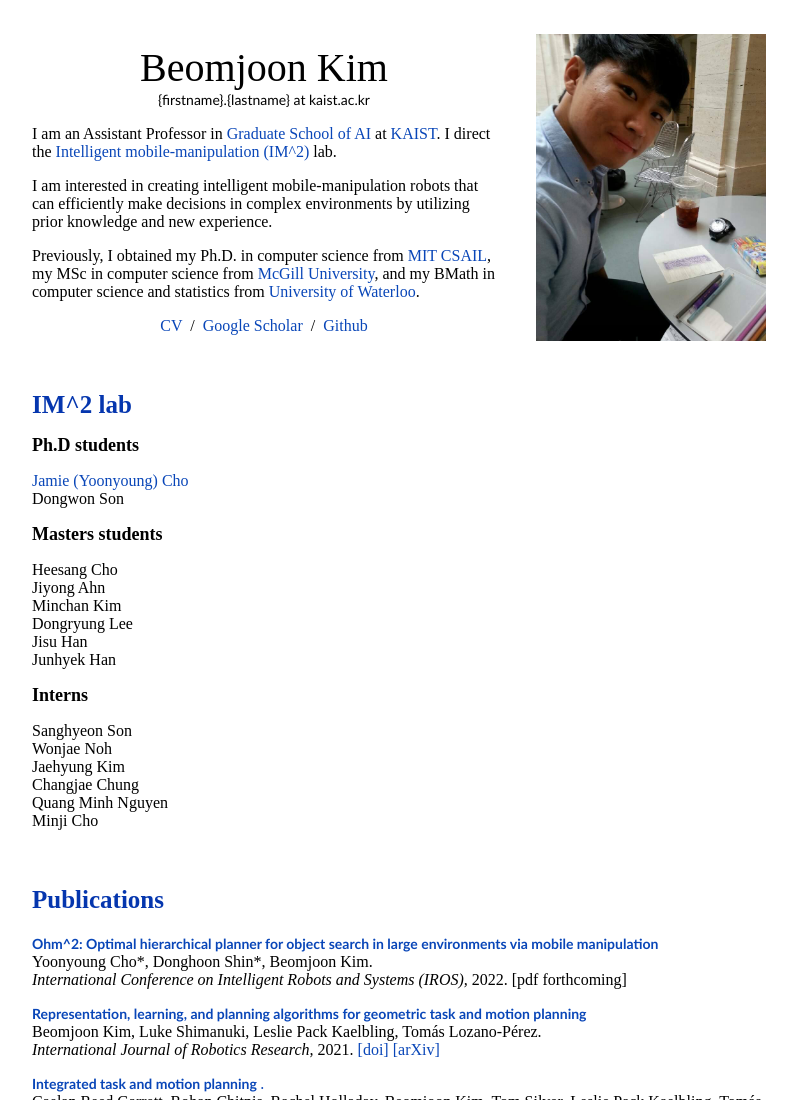
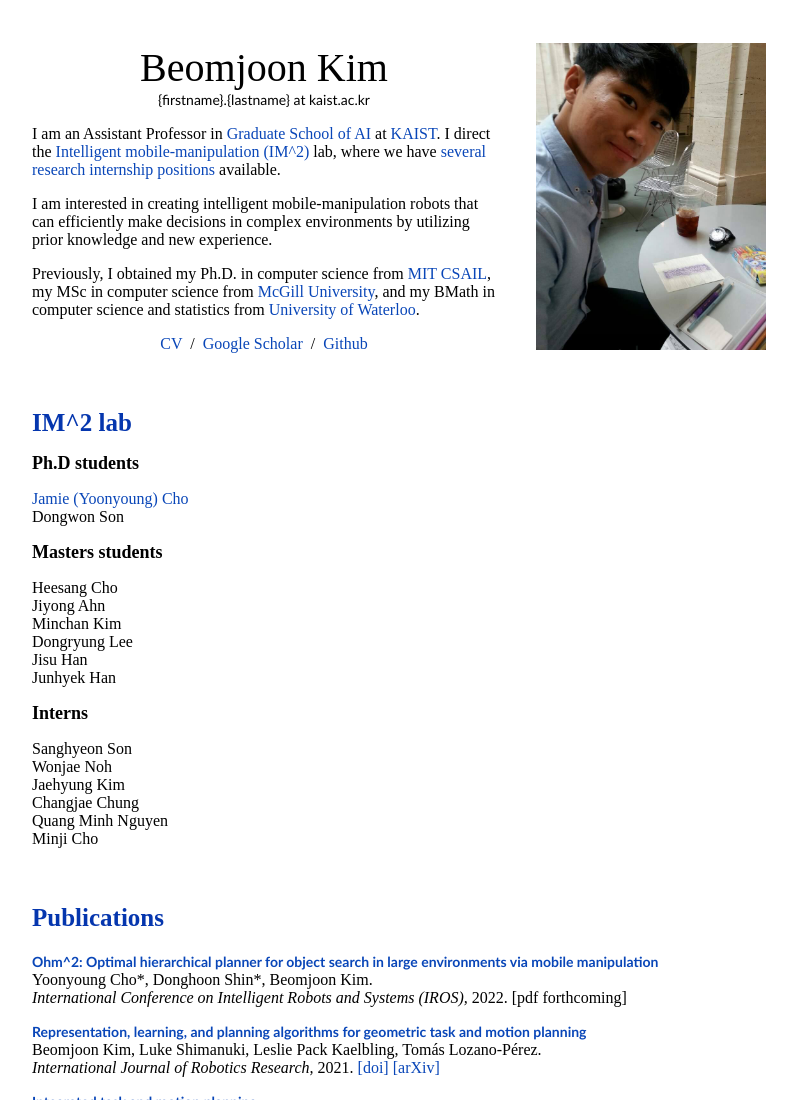
Before and after one commit to beomjoonkim/beomjoonkim.github.io, a plain HTML site: page index.html in a window 1280 px wide. Shown: the top 1100 px of the page, without its empty margins (228-1025 px from the left). Drawn offline with Linux system fonts and the light colour scheme.

Commit message:
Update opportunities

```diff
--- a/index.html
+++ b/index.html
@@ -33,7 +33,10 @@
                             at
                             <a href="https://www.kaist.ac.kr/en/"> KAIST</a>. I direct the <a
                                     href="http://imsquared.github.io"> Intelligent
-                                mobile-manipulation (IM^2)</a> lab.
+                                mobile-manipulation (IM^2)</a> lab, where we have <a href="https://imsquared.github.io/opportunities/">
+                                several research internship positions </a>
+                            available.
+
                         </p>
 
 
```
